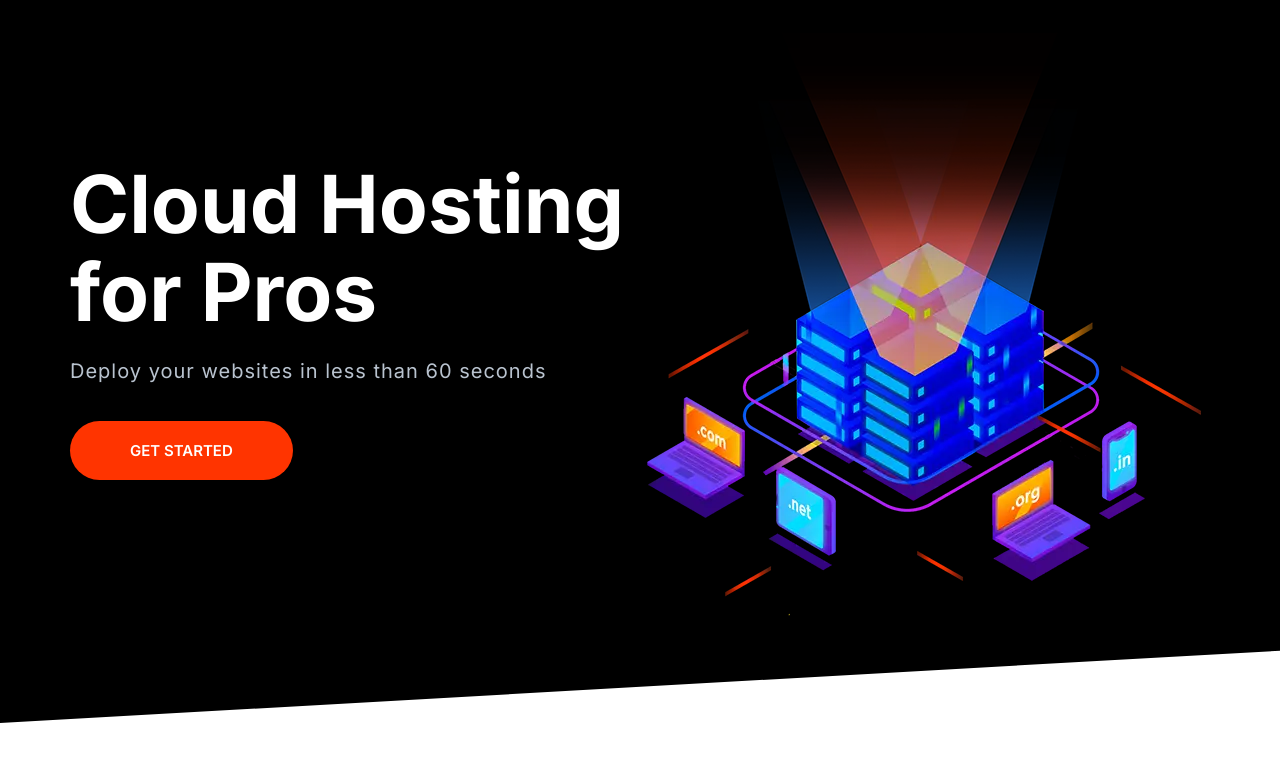
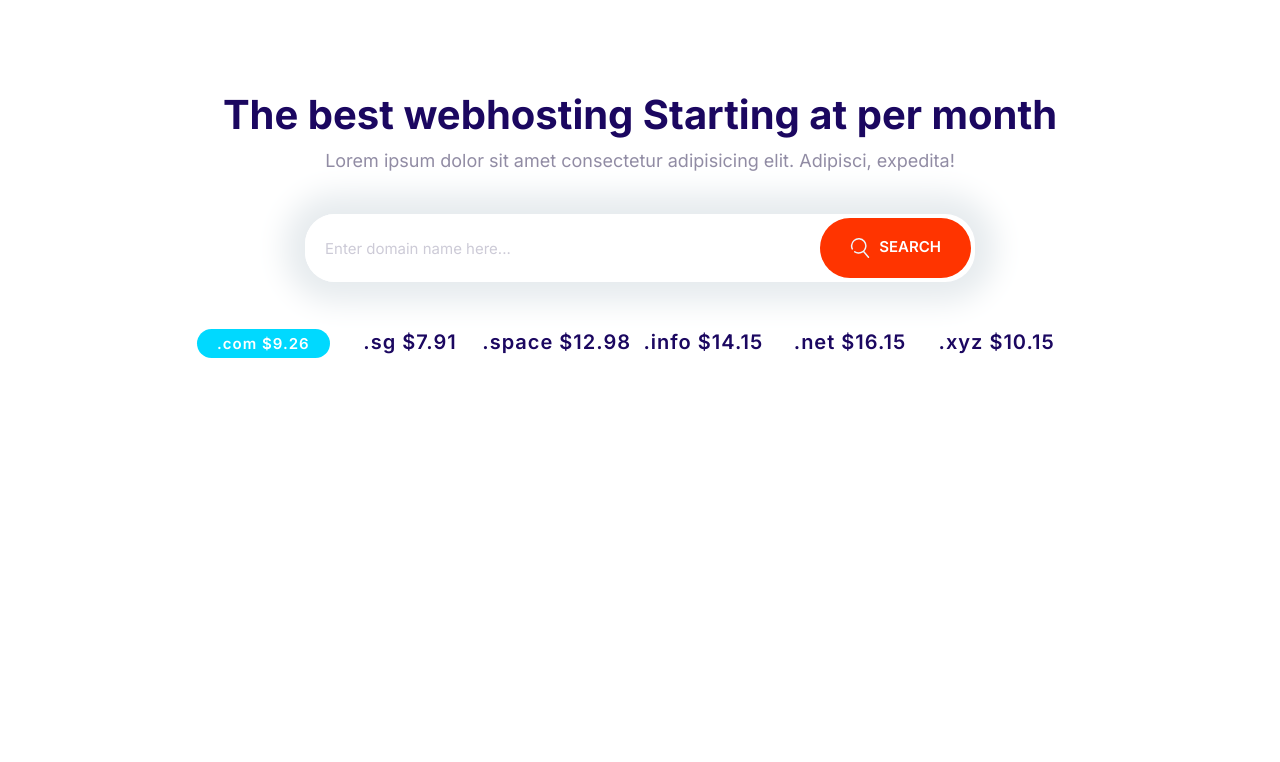
Before and after one commit to santhoshsandy7/Moshify-Project, a plain HTML site: page 9.MOSHIFY/index.html in a window 1280 px wide. Drawn offline with Linux system fonts and the light colour scheme.

Commit message:
Define block-domain component.

```diff
--- a/9.MOSHIFY/css/styles.css
+++ b/9.MOSHIFY/css/styles.css
@@ -10,8 +10,8 @@
 }
 
 *,
-::after,
-::before {
+*::after,
+*::before {
   box-sizing: border-box;
 }
 
@@ -192,16 +192,25 @@ a {
 
 /* Buttons */
 .btn {
+  border-radius: 60px;
+  border: 0;
+  cursor: pointer;
   font-size: 1.8rem;
+  font-weight: 600;
+  margin: 1rem 0;
+  outline: 0;
+  padding: 2rem 3rem;
   text-align: center;
-  font-weight: 600;
+  text-transform: uppercase;
+  white-space: nowrap;
+}
+
+.btn .icon {
+  width: 2rem;
+  height: 2rem;
+  margin-right: 0.5rem;
+  vertical-align: middle;
   border: 0;
-  border-radius: 60px;
-  padding: 2rem 3rem;
-  text-transform: uppercase;
-  cursor: pointer;
-  white-space: nowrap;
-  margin: 1rem 0;
 }
 
 .btn--primary {
@@ -260,7 +269,7 @@ a {
 /* Inputs */
 .input {
   border-radius: var(--border-raidus);
-  border: 2px solid var(--color-border);
+  border: 1px solid var(--color-border);
   color: var(--color-headings);
   font-size: 2rem;
   outline: 0;
@@ -271,19 +280,20 @@ a {
   color: #cdcbd7;
 }
 
-.input--group {
+.input-group {
   border: 1px solid var(--color-border);
   border-radius: var(--border-raidus);
   display: flex;
 }
 
-.input--group .input {
+.input-group .input {
   border: 0;
   flex-grow: 1;
-  padding: 1.5rem 1rem;
+  padding: 1.5rem 2rem;
+  width: 0;
 }
 
-.input--group .btn {
+.input-group .btn {
   margin: 4px;
 }
 
@@ -685,3 +695,28 @@ a {
     align-self: center;
   }
 }
+
+/* Domain block */
+.block-domain .input-group {
+  box-shadow: 0 0 30px 20px #e6ebee;
+  border: 0;
+  margin: 4rem auto;
+  max-width: 670px;
+}
+
+.block-domain__prices {
+  display: grid;
+  grid-template-columns: repeat(3, 1fr);
+  grid-template-rows: repeat(2, 6rem);
+  font-size: 2rem;
+  font-weight: 600;
+  justify-items: center;
+  max-width: 900px;
+  margin: 0 auto;
+}
+
+@media screen and (min-width: 768px) {
+  .block-domain__prices {
+    grid-template-columns: repeat(auto-fit, minmax(10rem, 1fr));
+  }
+}
--- a/9.MOSHIFY/index.html
+++ b/9.MOSHIFY/index.html
@@ -15,25 +15,35 @@
     <title>Document</title>
   </head>
   <body>
-    <section class="block block__dark block__skewed-left hero">
-      <div class="container grid grid--1x2">
-        <header class="block__header hero__content">
-          <h1 class="block__heading">Cloud Hosting for Pros</h1>
-          <p class="hero__tagline">
-            Deploy your websites in less than 60 seconds
-          </p>
-          <a class="btn btn--accent btn--stretched" href="#">Get Started</a>
-        </header>
-        <picture>
-          <source
-            type="image/webp"
-            srcset="images/banner.webp 1x, images/banner@2x.webp 2x" />
-          <source
-            type="image/png"
-            srcset="images/banner.png 1x, images/banner@2x.png 2x" />
-          <img class="hero__image" src="images/banner.png" alt=""
-        /></picture>
+    <section class="block container block-domain">
+      <header class="block__header">
+        <h2>The best webhosting Starting at per month</h2>
+        <p>
+          Lorem ipsum dolor sit amet consectetur adipisicing elit. Adipisci,
+          expedita!
+        </p>
+      </header>
+      <div class="input-group">
+        <input
+          type="text"
+          class="input"
+          placeholder="Enter domain name here..."
+        />
+        <button class="btn btn--accent">
+          <svg class="icon icon--secondary">
+            <use xlink:href="images/sprite.svg#search"></use>
+          </svg>
+          Search
+        </button>
       </div>
+      <ul class="list badge block-domain__prices">
+        <li><span class="badge badge--secondary">.com $9.26</span></li>
+        <li>.sg $7.91</li>
+        <li>.space $12.98</li>
+        <li>.info $14.15</li>
+        <li>.net $16.15</li>
+        <li>.xyz $10.15</li>
+      </ul>
     </section>
     <script src="js/main.js"></script>
   </body>
```
Also changed, not shown: 9.MOSHIFY/component/block-domain.html (added, +26 -0 lines), 9.MOSHIFY/component/inputgroup.html (+2 -2 lines).
